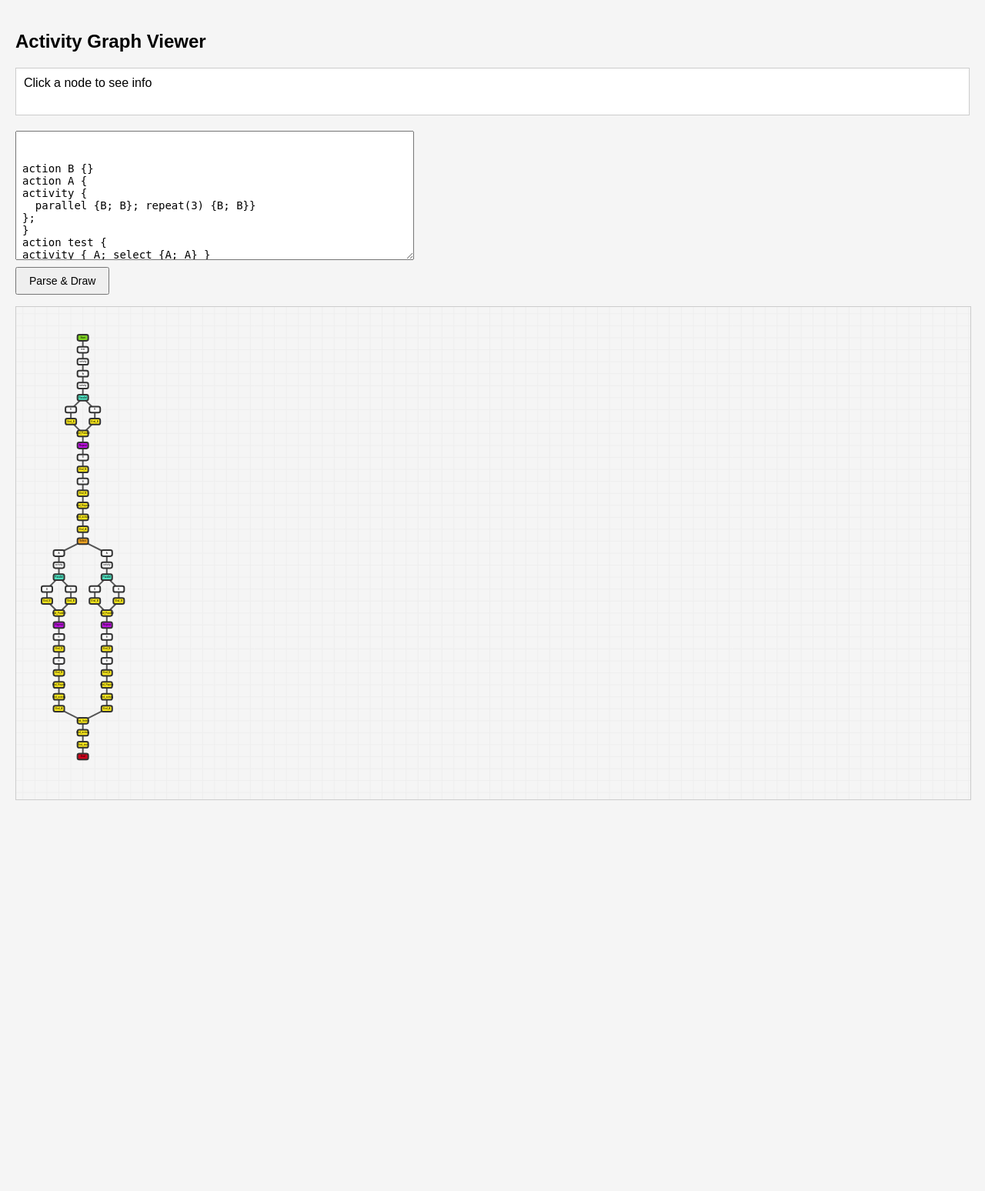
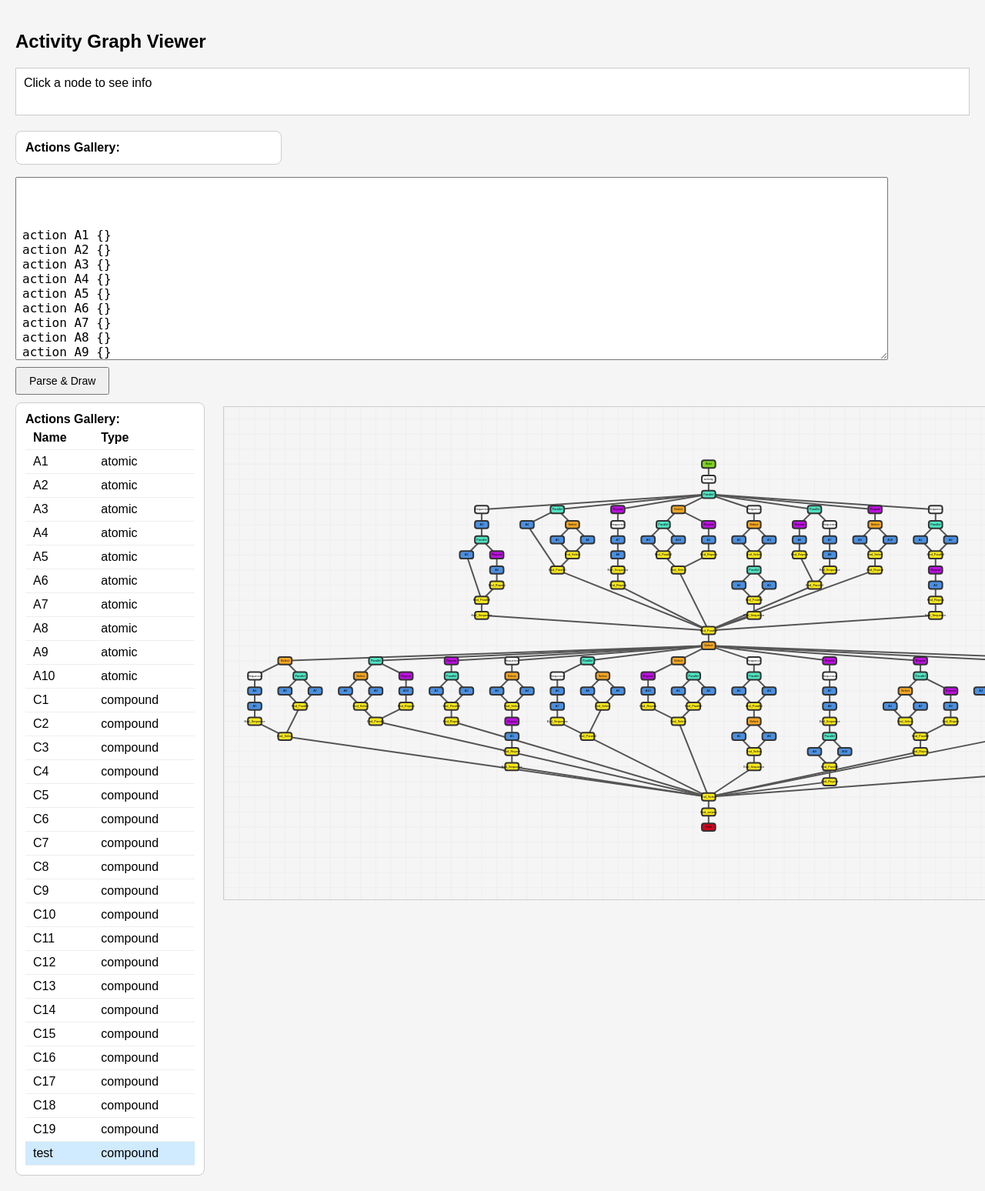
Before and after one commit to evgiz0r/test1, a Flask app: page / in a window 1280 px wide; the page is wider, and only the part inside the window is pictured. Shown: that part at 77% size. Before the commit the page ends 1040 px from the top of that part, so only its background shows below. Run offline with Flask 3, Linux system fonts and the light colour scheme.

Commit message:
Refactor graph rendering and action handling; add actions gallery and improve layout

```diff
--- a/Try1/static/js/graph.js
+++ b/Try1/static/js/graph.js
@@ -42,10 +42,11 @@
 
   window.addEventListener('resize', () => {
     resizeCanvas();
-    // keep current view – no refit to avoid snapping while user interacts
     renderGraph();
   });
 
+  // Only add event listeners if canvas is defined and supports addEventListener
+  if (canvas && typeof canvas.addEventListener === "function") {
     // Panning
     canvas.addEventListener('mousedown', (e) => {
       isPanning = true;
@@ -58,6 +59,7 @@
       const rect = canvas.getBoundingClientRect();
       const mx = e.clientX - rect.left;
       const my = e.clientY - rect.top;
+      window._lastMouseModel = screenToModel(mx, my);
 
       if (isPanning) {
         offsetX = e.clientX - panStartX;
@@ -80,16 +82,14 @@
     canvas.addEventListener('wheel', (e) => {
       e.preventDefault();
       const rect = canvas.getBoundingClientRect();
-    const sx = e.clientX - rect.left; // screen x
-    const sy = e.clientY - rect.top;  // screen y
+      const sx = e.clientX - rect.left;
+      const sy = e.clientY - rect.top;
 
       const zoomFactor = e.deltaY < 0 ? 1.1 : 0.9;
       const newScale = clamp(scale * zoomFactor, 0.02, 2);
 
-    // Convert screen -> model at the cursor BEFORE scaling
       const { mx, my } = screenToModel(sx, sy);
 
-    // Keep the point under the cursor stable: sx = offsetX + newScale * mx
       offsetX = sx - newScale * mx;
       offsetY = sy - newScale * my;
       scale = newScale;
@@ -106,6 +106,7 @@
       showNodeInfo(selectedNode);
       renderGraph();
     });
+  }
 }
 
 export function updateGraph(newNodes, newEdges) {
@@ -150,8 +151,9 @@
   );
 
   scale = s;
-  offsetX = MARGIN - s * (minGX * CELL);
-  offsetY = MARGIN - s * (minGY * CELL);
+  // Center the graph in the canvas
+  offsetX = (canvas.width - graphW * s) / 2 - minGX * CELL * s;
+  offsetY = (canvas.height - graphH * s) / 2 - minGY * CELL * s;
 }
 
 function renderGraph() {
@@ -165,12 +167,19 @@
   drawGrid();
   drawEdges();
 
-  // Highlight bbox if hovering over a compound node
+  // Highlight bbox only if hovering close to the node center (within 1.5*CELL*scale)
   if (
     hoverNode &&
     hoverNode.bbox &&
     ["parallel", "select", "repeat", "sequence", "compoundaction", "action"].includes(hoverNode.type)
   ) {
+    // Find the node center
+    const x = hoverNode.gx * CELL;
+    const y = hoverNode.gy * CELL;
+    // Mouse position in model coordinates
+    const mouse = window._lastMouseModel || { mx: x, my: y };
+    const dist = Math.sqrt((mouse.mx - x) ** 2 + (mouse.my - y) ** 2);
+    if (dist < 1.5 * CELL) {
       const [min_gx, max_gx, min_gy, max_gy] = hoverNode.bbox;
       ctx.save();
       ctx.strokeStyle = "#ff9800";
@@ -186,6 +195,7 @@
       ctx.stroke();
       ctx.globalAlpha = 1.0;
       ctx.restore();
+    }
   }
 
   drawNodes();
--- a/Try1/static/js/main.js
+++ b/Try1/static/js/main.js
@@ -7,58 +7,130 @@
 
   const textarea = document.getElementById("pssInput");
   const button = document.getElementById("showBtn");
+  const galleryList = document.getElementById("galleryList");
+  let selectedActionName = null;
 
-  // preload with a bigger example (~15 statements)
+  // Add gallery container
+  const galleryDiv = document.createElement("div");
+  galleryDiv.id = "actionGallery";
+  galleryDiv.style.marginBottom = "16px";
+  galleryDiv.innerHTML = "<b>Actions Gallery:</b> <span id='galleryList'></span>";
+  textarea.parentNode.insertBefore(galleryDiv, textarea);
+
+  // preload with a bigger example (~20 actions, 15 compound)
   textarea.value = `
 
-action B {}
-action A {
-activity {
-  parallel {B; B}; repeat(3) {B; B}}
-};
-}
-action test {
-activity { A; select {A; A} }
-};
+
+action A1 {}
+action A2 {}
+action A3 {}
+action A4 {}
+action A5 {}
+action A6 {}
+action A7 {}
+action A8 {}
+action A9 {}
+action A10 {}
+
+action C1 { activity { sequence { A1; parallel { A2; repeat(2) { A3; } } } } }
+action C2 { activity { parallel { A4; select { A5; A6; } } } }
+action C3 { activity { repeat(3) { sequence { A7; A8; } } } }
+action C4 { activity { select { parallel { A9; A10; }; repeat(2) { A1; } } } }
+action C5 { activity { sequence { select { A2; A3; }; parallel { A4; A5; } } } }
+action C6 { activity { parallel { repeat(2) { A6; }; sequence { A7; A8; } } } }
+action C7 { activity { repeat(2) { select { A9; A10; } } } }
+action C8 { activity { sequence { parallel { A1; A2; }; repeat(2) { A3; } } } }
+action C9 { activity { select { sequence { A4; A5; }; parallel { A6; A7; } } } }
+action C10 { activity { parallel { select { A8; A9; }; repeat(2) { A10; } } } }
+action C11 { activity { repeat(3) { parallel { A1; A2; } } } }
+action C12 { activity { sequence { select { A3; A4; }; repeat(2) { A5; } } } }
+action C13 { activity { parallel { sequence { A6; A7; }; select { A8; A9; } } } }
+action C14 { activity { select { repeat(2) { A10; }; parallel { A1; A2; } } } }
+action C15 { activity { sequence { parallel { A3; A4; }; select { A5; A6; } } } }
+action C16 { activity { repeat(2) { sequence { A7; A8; }; parallel { A9; A10; } } } }
+action C17 { activity { parallel { select { A1; A2; }; repeat(2) { A3; } } } }
+action C18 { activity { select { parallel { A4; A5; }; sequence { A6; A7; } } } }
+action C19 { activity { repeat(3) { select { A8; A9; }; parallel { A10; A1; } } } }
+action test { activity { parallel { C1; C2; C3; C4; C5; C6; C7; C8}; select { C9; C10; C11; C12; C13; C14; C15; C16; repeat(3) {C17}; C18; C19; } } } }
 
 `;
 
-  async function renderFromText() {
+  async function fetchActions(pssText) {
+    const resp = await fetch("/actions", {
+      method: "POST",
+      headers: { "Content-Type": "application/json" },
+      body: JSON.stringify({ text: pssText })
+    });
+    const data = await resp.json();
+    return data.actions || [];
+  }
+
+  async function renderFromText(selectedName = null) {
     const pssText = textarea.value.trim();
     if (!pssText) return;
 
+    // Fetch actions for gallery
+    const actions = await fetchActions(pssText);
+    galleryList.innerHTML = "";
+    actions.forEach(act => {
+      const tr = document.createElement("tr");
+      tr.className = (selectedActionName === act.name) ? "selected" : "";
+      // Show "compound" only if the action is truly compound (has activity/children)
+      const isCompound = (act.type === "compoundaction" || act.type === "action") && act.has_activity;
+      const typeLabel = isCompound ? "compound" : "atomic";
+      tr.innerHTML = `<td>${act.name}</td><td>${typeLabel}</td>`;
+      tr.onclick = () => {
+        selectedActionName = act.name;
+        renderGraphForAction(act.name, isCompound ? "action" : "atomic");
+        Array.from(galleryList.children).forEach(row => row.classList.remove("selected"));
+        tr.classList.add("selected");
+      };
+      galleryList.appendChild(tr);
+    });
+
+    // By default, show "test" action if present, else first compound action
+    let defaultAction = "test";
+    if (!actions.some(a => a.name === "test")) {
+      const firstCompound = actions.find(a => a.type !== "atomic");
+      if (firstCompound) defaultAction = firstCompound.name;
+      else defaultAction = actions.length ? actions[0].name : null;
+    }
+    if (selectedName) defaultAction = selectedName;
+    selectedActionName = defaultAction;
+    if (defaultAction) {
+      renderGraphForAction(defaultAction, actions.find(a => a.name === defaultAction)?.type);
+      // Highlight selected row
+      Array.from(galleryList.children).forEach(row => {
+        row.classList.toggle("selected", row.firstChild.textContent === defaultAction);
+      });
+    }
+  }
+
+  async function renderGraphForAction(actionName, actionType) {
+    const pssText = textarea.value.trim();
+    if (!pssText || !actionName) return;
+    if (actionType === "atomic") {
+      updateGraph([], []);
+      return;
+    }
     try {
       const resp = await fetch("/parse", {
         method: "POST",
         headers: { "Content-Type": "application/json" },
-        body: JSON.stringify({ text: pssText })
+        body: JSON.stringify({ text: pssText, action: actionName })
       });
-
       const data = await resp.json();
       let nodes = data.nodes || [];
       let edges = data.edges || [];
       edges = edges.map(([from, to]) => ({ from, to }));
-
-      // filter redundant sequence start/end nodes
-      //nodes = nodes.filter(n => !(n.type === "Sequence" || n.name === "End_Sequence"));
-    //   edges = edges.filter(e => {
-    //     const src = nodes.find(n => n.id == e.from); // note: == instead of === to tolerate number/string mismatch
-    //     const dst = nodes.find(n => n.id == e.to);
-    //     if (!src || !dst) {
-    //         console.warn("Dropping edge:", e, "src:", src, "dst:", dst);
-    //     }
-    //     return src && dst;
-    //});
-
       updateGraph(nodes, edges);
-
     } catch (err) {
       console.error("Graph parsing error", err);
     }
   }
 
-  button.addEventListener("click", renderFromText);
+  button.addEventListener("click", () => renderFromText());
 
-  // render default graph
+  // render default graph and gallery
   renderFromText();
 });
--- a/Try1/templates/index.html
+++ b/Try1/templates/index.html
@@ -10,10 +10,11 @@
       margin: 0; padding: 20px;
     }
     #pssInput {
-      width: 500px;
-      height: 150px;
+      width: 90%;
+      height: 220px;
       font-family: monospace;
       padding: 8px;
+      font-size: 16px;
     }
     #graphCanvas {
       width: 100%;
@@ -31,15 +32,63 @@
       padding: 10px;
       min-height: 40px;
     }
+    #mainLayout {
+      display: flex;
+      flex-direction: row;
+      align-items: flex-start;
+      gap: 24px;
+    }
+    #actionGallery {
+      min-width: 220px;
+      max-width: 320px;
+      background: #fff;
+      border: 1px solid #ccc;
+      padding: 12px;
+      margin-top: 10px;
+      border-radius: 8px;
+    }
+    #actionTable {
+      width: 100%;
+      border-collapse: collapse;
+    }
+    #actionTable th, #actionTable td {
+      padding: 6px 10px;
+      border-bottom: 1px solid #eee;
+      text-align: left;
+    }
+    #actionTable tr {
+      cursor: pointer;
+      transition: background 0.2s;
+    }
+    #actionTable tr:hover {
+      background: #f5f5f5;
+    }
+    #actionTable tr.selected {
+      background: #d0eaff;
+    }
+    #canvas {
+      margin-top: 0;
+    }
   </style>
 </head>
 <body>
   <h2>Activity Graph Viewer</h2>
   <div id="nodeInfo">Click a node to see info</div>
-  <textarea id="pssInput" placeholder="Paste PSS text here"></textarea>
+  <textarea id="pssInput" placeholder="Paste PSS text here" style="width:90%;height:220px;font-size:16px;"></textarea>
   <br>
   <button id="showBtn">Parse & Draw</button>
-  <canvas id="graphCanvas"></canvas>
+  <div id="mainLayout">
+    <div id="actionGallery">
+      <b>Actions Gallery:</b>
+      <table id="actionTable">
+        <thead>
+          <tr><th>Name</th><th>Type</th></tr>
+        </thead>
+        <tbody id="galleryList"></tbody>
+      </table>
+    </div>
+    <canvas id="graphCanvas"></canvas>
+  </div>
 
   <script type="module" src="{{ url_for('static', filename='js/main.js') }}"></script>
 </body>
```
Also changed, not shown: Try1/flask_server.py (+28 -9 lines), Try1/nodes.py (+47 -44 lines), .github/instructions/Basic work.instructions.md (added), Activity/activity_types/atomic.py (deleted), Activity/activity_types/base.py (deleted), Activity/activity_types/parallel.py (deleted), Activity/activity_types/sequence.py (deleted), Activity/layout_engine.py (deleted), Activity/main.py (deleted), Activity/render_engine.py (deleted), Try1/new_test.py (added). Lines whose indentation alone changed are shown as unchanged.
